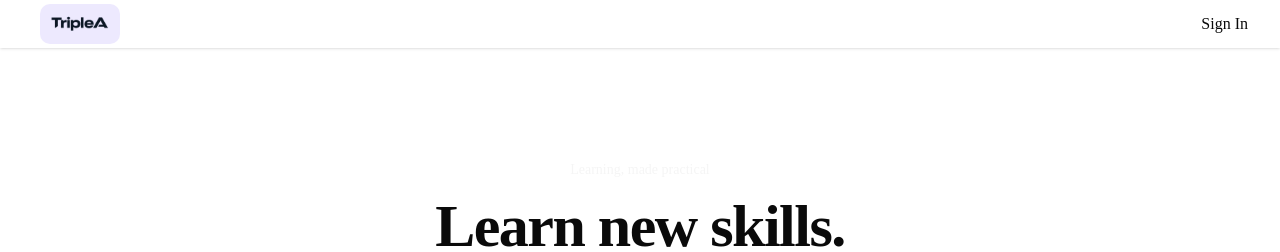
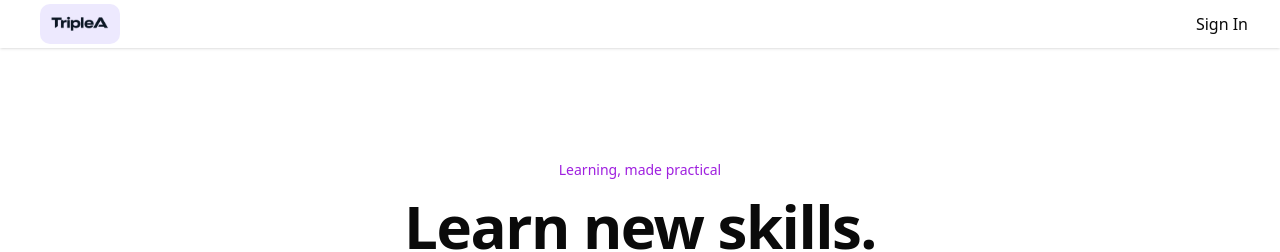
Before and after one commit to abeertech01/lms-site, a Next.js app: page / in a window 1280 px wide. Shown: the top 252 px of the page. Built offline with nearby package versions, Linux system fonts and the light colour scheme; no server answers.

Commit message:
styling fix

```diff
--- a/src/app/(consumer)/all-products/page.tsx
+++ b/src/app/(consumer)/all-products/page.tsx
@@ -12,6 +12,8 @@ import { getProductGlobalTag } from "@/features/products/db/cache"
 import { wherePublicProducts } from "@/features/products/permissions/products"
 import { asc, countDistinct, eq } from "drizzle-orm"
 import { cacheTag } from "next/cache"
+
+export const instant = false
 
 export default async function AllProductsPage() {
   const products = await getPublicProducts()
--- a/src/app/globals.css
+++ b/src/app/globals.css
@@ -8,9 +8,8 @@
 @theme inline {
   --color-background: var(--background);
   --color-foreground: var(--foreground);
-  --font-sans: var(--font-sans);
+  --font-sans: var(--font-geist-sans);
   --font-mono: var(--font-geist-mono);
-  --font-heading: var(--font-sans);
   --color-sidebar-ring: var(--sidebar-ring);
   --color-sidebar-border: var(--sidebar-border);
   --color-sidebar-accent-foreground: var(--sidebar-accent-foreground);
@@ -40,16 +39,14 @@
   --color-popover: var(--popover);
   --color-card-foreground: var(--card-foreground);
   --color-card: var(--card);
-  --radius-sm: calc(var(--radius) * 0.6);
-  --radius-md: calc(var(--radius) * 0.8);
+  --radius-sm: calc(var(--radius) - 4px);
+  --radius-md: calc(var(--radius) - 2px);
   --radius-lg: var(--radius);
-  --radius-xl: calc(var(--radius) * 1.4);
-  --radius-2xl: calc(var(--radius) * 1.8);
-  --radius-3xl: calc(var(--radius) * 2.2);
-  --radius-4xl: calc(var(--radius) * 2.6);
+  --radius-xl: calc(var(--radius) + 4px);
 }
 
 :root {
+  --radius: 0.625rem;
   --background: oklch(1 0 0);
   --foreground: oklch(0.145 0 0);
   --card: oklch(1 0 0);
@@ -62,18 +59,18 @@
   --secondary-foreground: oklch(0.205 0 0);
   --muted: oklch(0.97 0 0);
   --muted-foreground: oklch(0.556 0 0);
-  --accent: oklch(0.97 0 0);
-  --accent-foreground: oklch(0.205 0 0);
+  --accent: oklch(55.06% 0.2599 309.84);
+  --accent-foreground: oklch(98.51% 0 0);
   --destructive: oklch(0.577 0.245 27.325);
+  --destructive-foreground: oklch(0.985 0 0);
   --border: oklch(0.922 0 0);
   --input: oklch(0.922 0 0);
   --ring: oklch(0.708 0 0);
-  --chart-1: oklch(0.87 0 0);
-  --chart-2: oklch(0.556 0 0);
-  --chart-3: oklch(0.439 0 0);
-  --chart-4: oklch(0.371 0 0);
-  --chart-5: oklch(0.269 0 0);
-  --radius: 0.625rem;
+  --chart-1: oklch(0.646 0.222 41.116);
+  --chart-2: oklch(0.6 0.118 184.704);
+  --chart-3: oklch(0.398 0.07 227.392);
+  --chart-4: oklch(0.828 0.189 84.429);
+  --chart-5: oklch(0.769 0.188 70.08);
   --sidebar: oklch(0.985 0 0);
   --sidebar-foreground: oklch(0.145 0 0);
   --sidebar-primary: oklch(0.205 0 0);
@@ -84,40 +81,6 @@
   --sidebar-ring: oklch(0.708 0 0);
 }
 
-.dark {
-  --background: oklch(0.145 0 0);
-  --foreground: oklch(0.985 0 0);
-  --card: oklch(0.205 0 0);
-  --card-foreground: oklch(0.985 0 0);
-  --popover: oklch(0.205 0 0);
-  --popover-foreground: oklch(0.985 0 0);
-  --primary: oklch(0.922 0 0);
-  --primary-foreground: oklch(0.205 0 0);
-  --secondary: oklch(0.269 0 0);
-  --secondary-foreground: oklch(0.985 0 0);
-  --muted: oklch(0.269 0 0);
-  --muted-foreground: oklch(0.708 0 0);
-  --accent: oklch(0.269 0 0);
-  --accent-foreground: oklch(0.985 0 0);
-  --destructive: oklch(0.704 0.191 22.216);
-  --border: oklch(1 0 0 / 10%);
-  --input: oklch(1 0 0 / 15%);
-  --ring: oklch(0.556 0 0);
-  --chart-1: oklch(0.87 0 0);
-  --chart-2: oklch(0.556 0 0);
-  --chart-3: oklch(0.439 0 0);
-  --chart-4: oklch(0.371 0 0);
-  --chart-5: oklch(0.269 0 0);
-  --sidebar: oklch(0.205 0 0);
-  --sidebar-foreground: oklch(0.985 0 0);
-  --sidebar-primary: oklch(0.488 0.243 264.376);
-  --sidebar-primary-foreground: oklch(0.985 0 0);
-  --sidebar-accent: oklch(0.269 0 0);
-  --sidebar-accent-foreground: oklch(0.985 0 0);
-  --sidebar-border: oklch(1 0 0 / 10%);
-  --sidebar-ring: oklch(0.556 0 0);
-}
-
 @layer base {
   * {
     @apply border-border outline-ring/50;
@@ -125,7 +88,4 @@
   body {
     @apply bg-background text-foreground;
   }
-  html {
-    @apply font-sans;
-  }
 }
```
